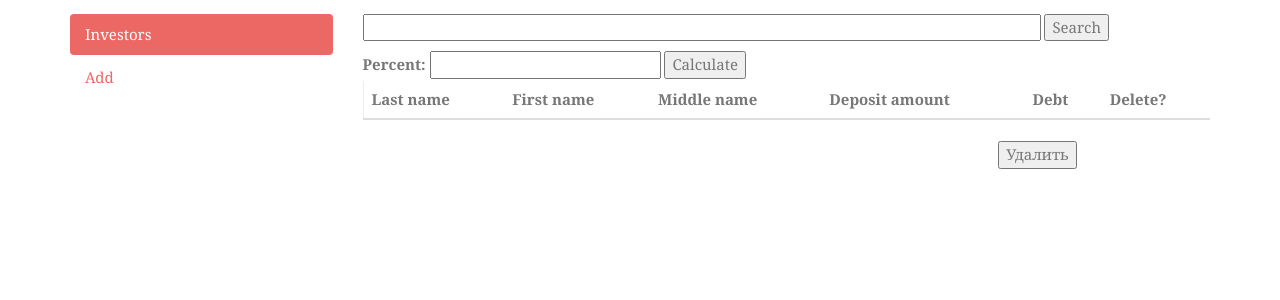
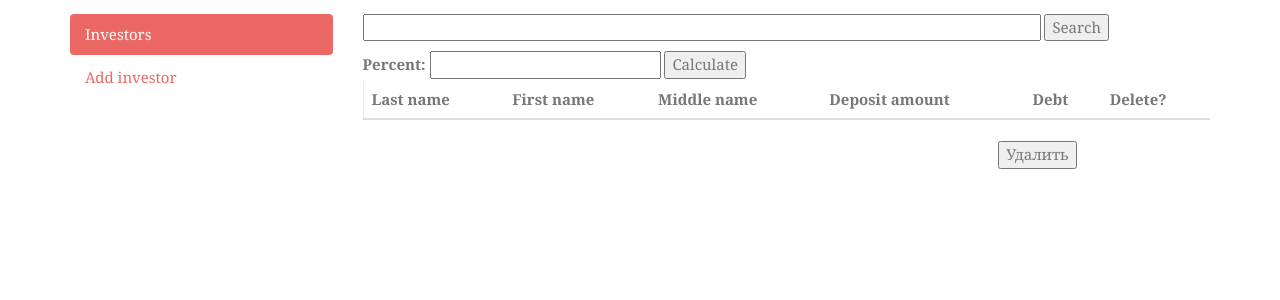
Before and after one commit to pukteam/ms, a Django app: page /investor/ in a window 1280 px wide. Shown: the part 61-361 px from the top of the page. Run offline with Django 3.2, Linux system fonts and the light colour scheme; the visitor is signed in with stand-in values (Sample User, id 1); data that the repository does not hold is empty; parts of the project's set-up code (start-up, migrations or seed data) failed here and were passed over; some libraries are stand-ins or nearby versions; some web fonts are replaced.

Commit message:
#3 changed translate 'Add investor'

```diff
--- a/representation/templates/representation/investor.html
+++ b/representation/templates/representation/investor.html
@@ -10,7 +10,7 @@
         <div class="col-md-3 sidebar">
           <ul class="nav nav-pills nav-stacked">
             <li class="active"><a href="{% url 'representation:investor' %}">{% trans "Investors" %}</a></li>
-            <li><a href="{% url 'representation:addinvestor' %}">{% trans "Add" %}</a></li>
+            <li><a href="{% url 'representation:addinvestor' %}">{% trans "Add investor" %}</a></li>
           </ul>
         </div>
 
```
Also changed, not shown: locale/ru_ru/LC_MESSAGES/django.po.
